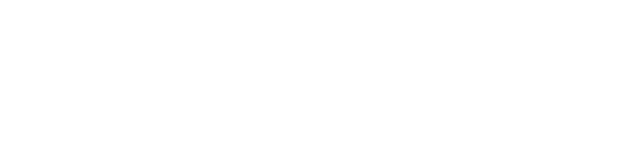
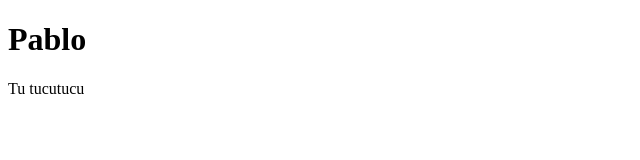
Before and after one commit to pablofp999/UD-5_Tarea5_PabloFernandez_Remote, a plain HTML site: page index.html in a window 1280 px wide. Shown: the whole page, without its empty margins (0-640 px from the left). Drawn offline with Linux system fonts and the light colour scheme.

Commit message:
Añadido h1 y p

```diff
--- a/index.html
+++ b/index.html
@@ -7,6 +7,7 @@
     <title>Document</title>
 </head>
 <body>
-
+    <h1>Pablo</h1>
+    <p>Tu tucutucu</p>
 </body>
 </html>
```
